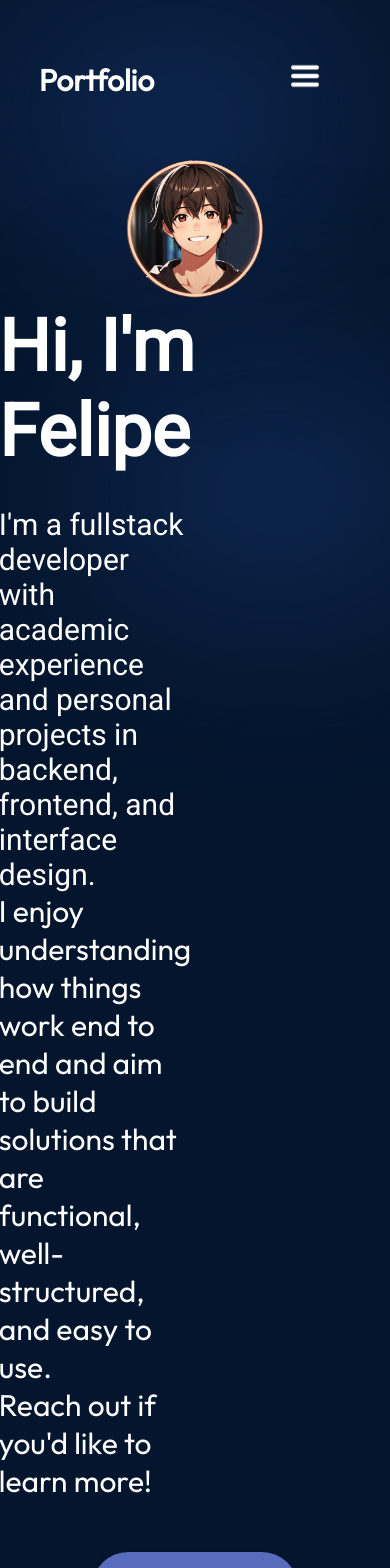
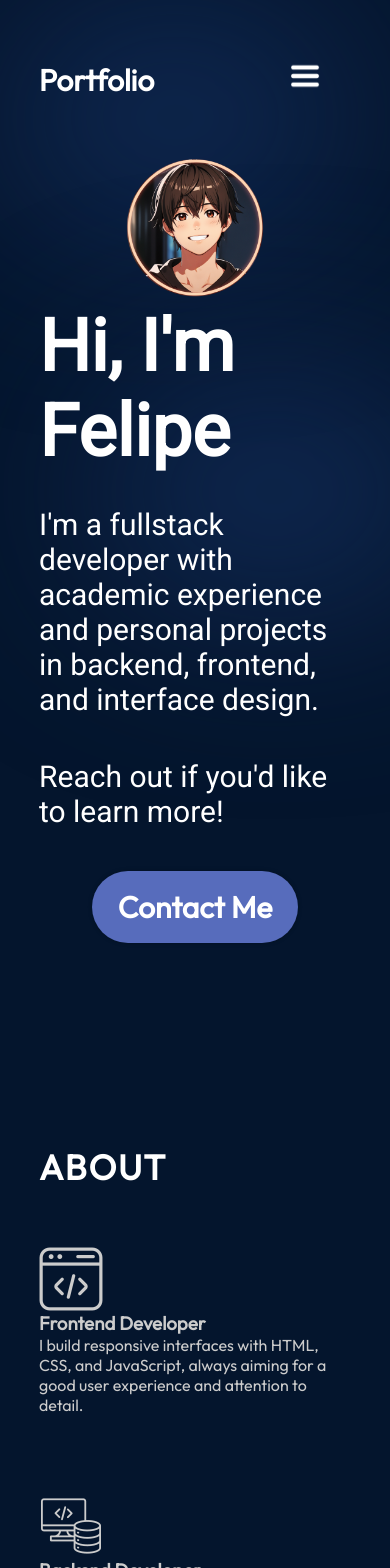
Before and after one commit to FelipeRibeir0/portfolio, a React (Vite) app: page / in a window 390 px wide. Shown: the top 1568 px of the page. Built offline with nearby package versions, Linux system fonts and the light colour scheme.

Commit message:
refactor: description

```diff
--- a/src/components/Main/Main.jsx
+++ b/src/components/Main/Main.jsx
@@ -6,10 +6,9 @@ export const Main = () => {
     return <main className={styles.container}>
         <div className={styles.content}>
             <h1 className={styles.title}>Hi, I'm Felipe</h1>
-            <p className={styles.description}>I'm a fullstack developer with academic experience and personal projects in backend, frontend, and interface design.
-                <p>I enjoy understanding how things work end to end and aim to build solutions that are functional, well-structured, and easy to use.</p>
-                <p>Reach out if you'd like to learn more!</p>
-            </p>
+            <p className={styles.description}>I'm a fullstack developer with academic experience and personal projects in backend, frontend, and interface design.</p>
+            <p className={styles.description} >I enjoy understanding how things work end to end and aim to build solutions that are functional, well-structured, and easy to use.</p>
+            <p className={styles.description}>Reach out if you'd like to learn more!</p>
             <a href="mailto:felipecorreiaribeiro7@gmail.com" className={styles.contactBtn}>Contact Me</a>
         </div>
         <img src={getImageUrl("main/mainImage.png")} alt="Image of me" className={styles.heroImg} />
--- a/src/components/Main/Main.module.css
+++ b/src/components/Main/Main.module.css
@@ -106,4 +106,13 @@
     .content {
         align-items: center;
     }
+
+    .description{
+        margin-right: 20px;
+        margin-bottom: 42px;
+    }
+
+    .description:nth-of-type(2) {
+        display: none;
+      }
 }
```
